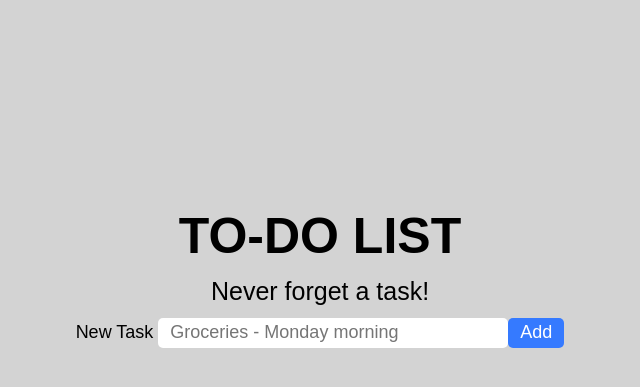
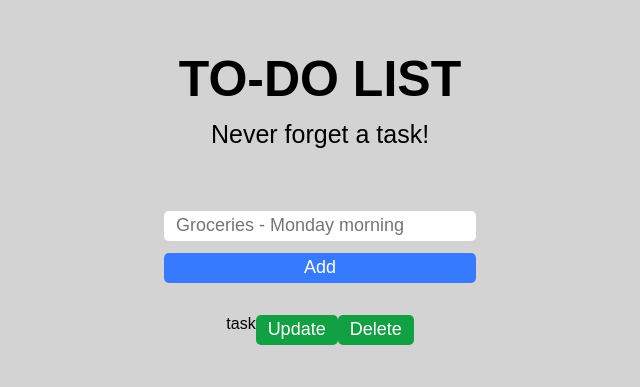
Before and after one commit to gustaavoevangelista/to-do-list, a React (Create React App) app: page / in a window 1280 px wide. Shown: the part 117-504 px from the top of the page, without its empty margins (320-960 px from the left). Built offline with nearby package versions, Linux system fonts and the light colour scheme; the HTML template or start-up script is replaced by a standard one.

Commit message:
components created

```diff
--- a/src/App.css
+++ b/src/App.css
@@ -1,6 +1,6 @@
 .app {
   width: 100%;
-  height: 100vh;
+  height: 80vh;
   display: flex;
   justify-content: center;
   align-items: center;
@@ -18,10 +18,12 @@ span{
 
 .input-area{
 
-  width: 500px;
+  width: 600px;
   display: flex;
   justify-content: center;
   align-items: center;
+  flex-direction: column;
+  margin-top: 50px;
 
 }
 
@@ -32,7 +34,7 @@ label{
 }
 
 .input-area input{
-  width: 70%;
+  width: 100%;
   height: 30px;
   margin-bottom: 12px;
   padding: 0 12px;
@@ -44,6 +46,7 @@ label{
 }
 
 .input-area button{
+  width: 100%;
   height: 30px;
   border: 0;
   border-radius: 5px;
@@ -56,6 +59,7 @@ label{
 
 .display-tasks{
   margin-top: 20px;
+  display: flex;
 }
 
 .display-tasks button{
--- a/src/App.js
+++ b/src/App.js
@@ -1,51 +1,43 @@
+import './App.css'
+import DisplayTask from './components/DisplayTask'
+import ToDo from './components/ToDo'
 import { useState } from "react";
-import './App.css'
+
+
 
 export default function App () {
 
-  const [task, setTask] = useState('')
+
 /*   const [update, setUpdate] = useState('')
   const [del, setDelete] = useState('') */
 
   function addTask(){
     return (
       <div className="display-tasks">
-{/*       {task}
-      <button onClick={updateTask}>Update</button>
-      <button onClick={deleteTask}>Delete</button>  not working*/}
+
       </div>
 
     )
   }
 
-        /*   function updateTask(){
+    function updateTask(){
     alert('clicked')
   }
 
    function deleteTask(){
     let confirmation = prompt('Are you sure you want to delete this task?')
     if(confirmation === 'Yes'){
-              task.useState('')
+      /* task.useState('') */
     }
-          } */
+  }
 
   return(
     <div className="app">
       <h1>TO-DO LIST</h1>
       <span>Never forget a task!</span>
 
-      <div className="input-area">
-        <label for="input">New Task</label>
-        <input
-        type="text"
-        placeholder="Groceries - Monday morning"
-        value={task}
-        onChange={(e) => setTask(e.target.value)}
-        id="task-input"
-        />
-        <button onClick={addTask}>Add</button>
-
-      </div>
+      <ToDo />
+      <DisplayTask />
 
 
     </div>
--- /dev/null
+++ b/src/components/DisplayTask.js
@@ -0,0 +1,12 @@
+import React from "react";
+
+
+export default function DisplayTask(){
+    return(
+        <div className="display-tasks">
+        <div>task</div>
+        <button >Update</button>
+        <button >Delete</button>
+      </div>
+    )
+}
--- /dev/null
+++ b/src/components/ToDo.js
@@ -0,0 +1,24 @@
+import React from "react";
+import { useState } from "react";
+
+
+export default function ToDo(){
+    const [task, setTask] = useState('')
+
+
+    return (
+        <div className="input-area">
+        <form>
+          <input
+          type="text"
+          placeholder="Groceries - Monday morning"
+          value={task}
+          onChange={(e) => setTask(e.target.value)}
+          id="task-input"
+          />
+          <button>Add</button>
+        </form>
+
+      </div>
+    )
+}
```
Also changed, not shown: 1 other file (tests, documents, lock files or other folders). Lines whose indentation alone changed are shown as unchanged.
